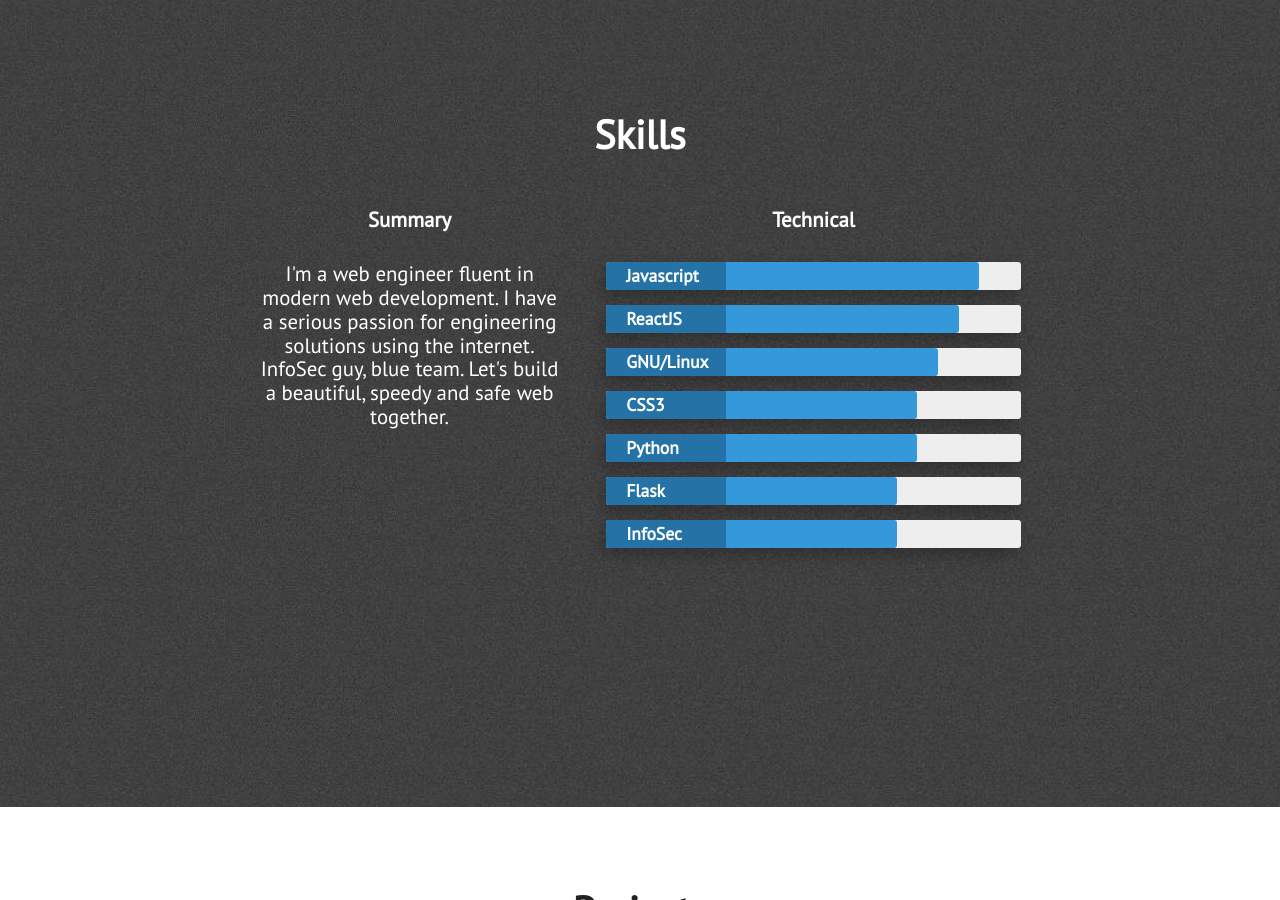
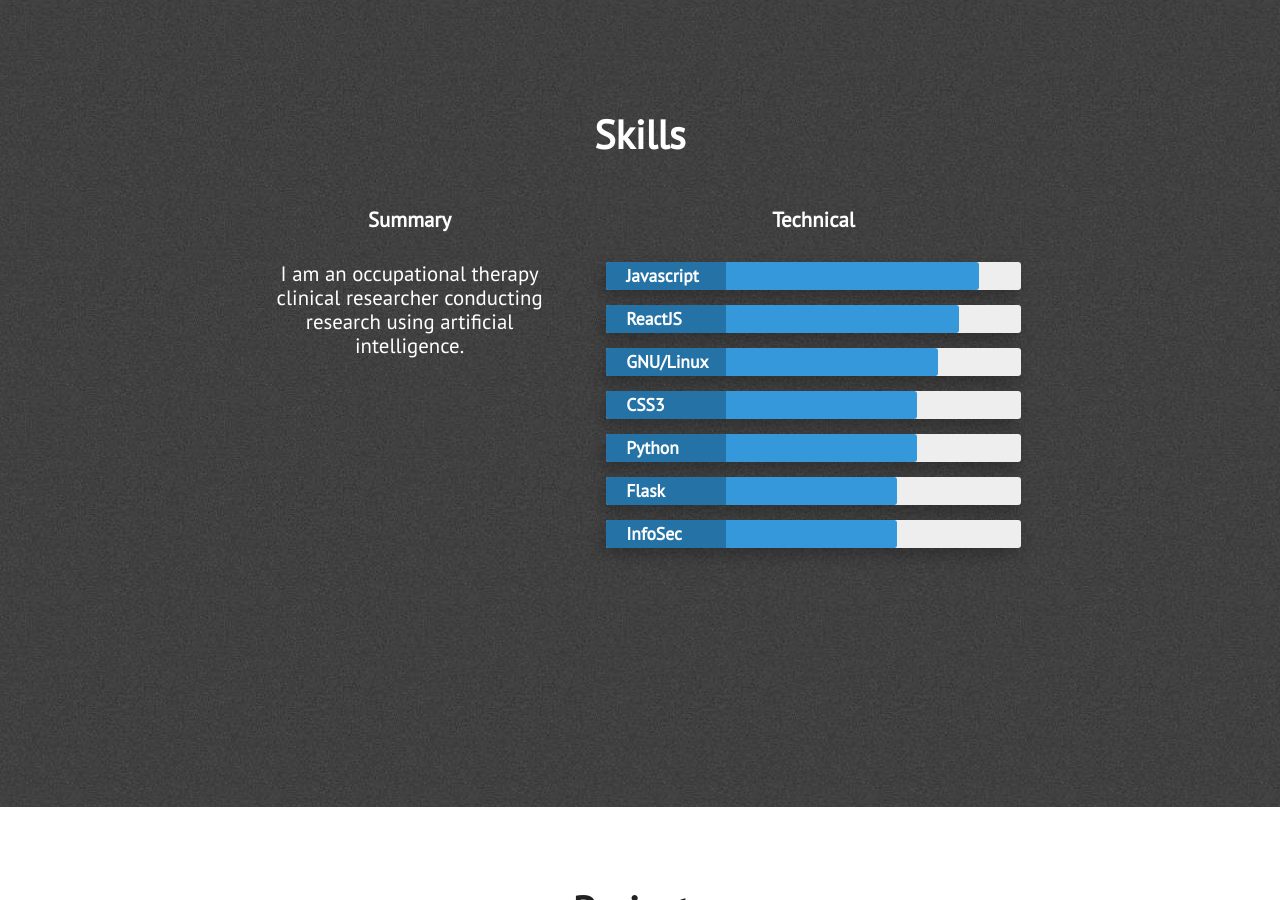
Before and after one commit to KANGSURA/KANGSURA, a Jekyll site: the page built from index.html, in a window 1280 px wide and 900 px high, scrolled down 2093 px. Built offline with Jekyll 4.4.1, drawn with Linux system fonts in a browser that asks for light colours; nearby versions of some CDN libraries.

Commit message:
Update skills.html

```diff
--- a/_includes/skills.html
+++ b/_includes/skills.html
@@ -8,7 +8,7 @@
                 <div class="what-i-do">
                     <h3 class="center-align skills-subsection">Summary</h3>
                     <p class="paragraph-text center-align">
-                        I'm a web engineer fluent in modern web development. I have a serious passion for engineering solutions using the internet. InfoSec guy, blue team. Let's build a beautiful, speedy and safe web together.
+                        I am an occupational therapy clinical researcher conducting research using artificial intelligence.
                     </p>
                 </div>
                 <div class="technical-skills">
```
